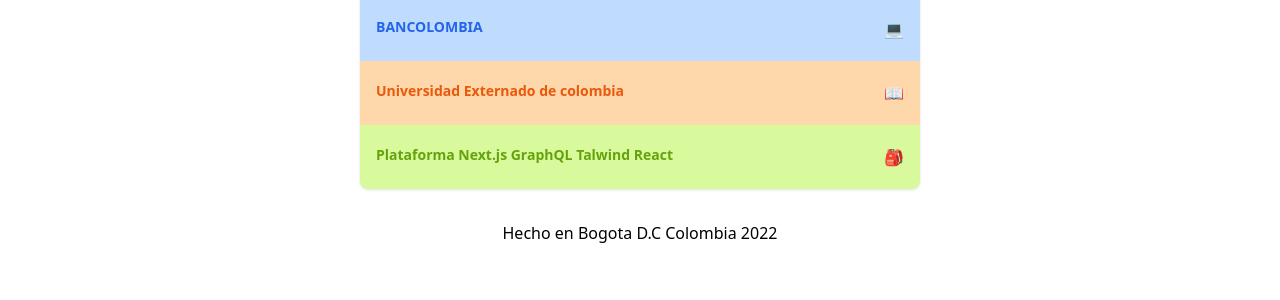
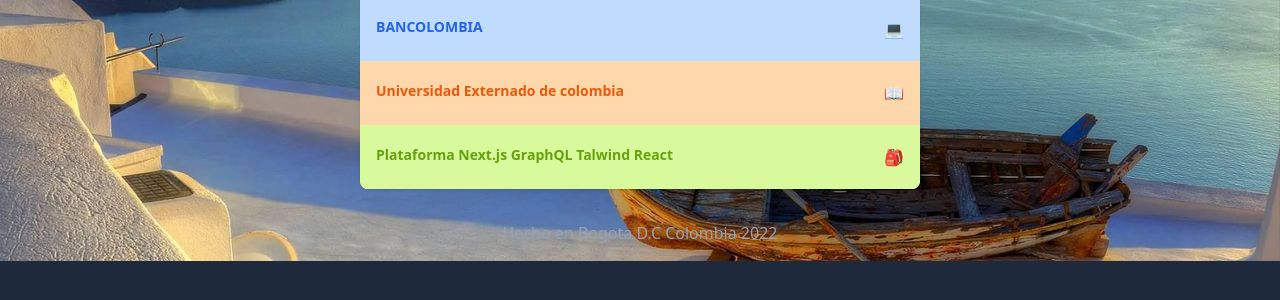
Before and after one commit to javierbf1206/cv, a plain HTML site: page index.html in a window 1280 px wide. Shown: the part 394-694 px from the top of the page. Drawn offline with nearby package versions, Linux system fonts and the light colour scheme.

Commit message:
first commit

```diff
--- a/index.html
+++ b/index.html
@@ -5,10 +5,13 @@
         <title>Javier Hernan Barbosa Ferrer</title>
         <link href="https://res.cloudinary.com/dkuarnmh4/image/upload/v1664244482/oso_toro_ww2dj4.png" rel="icon" type="image/png" />
         <script src="https://cdn.tailwindcss.com"></script>
+        <link rel="stylesheet" href="/style.css">
+
 
     </head>
 
-    <body backgroung-image: url="https://res.cloudinary.com/dkuarnmh4/image/upload/v1664248134/MIKONOS_3_iz6et2.webp">
+    <body class= "antialiased text-slate-400 bg-slate-800">
+      <div class = "backgroung_image">
 
         <div class="flex-block max-w-xl p-2 md:pd-20 mx-auto mt-20">
             <div class="bg-white shadow overflow-hidden rounded-lg">
@@ -106,5 +109,6 @@
           <div class="flex-block max-w-xl p-4 md:pd-8 mx-auto mt-2 text-center">
             Hecho en Bogota D.C Colombia 2022
           </div>
+        </div>
     </body>
 </html>
--- /dev/null
+++ b/style.css
@@ -0,0 +1,6 @@
+.backgroung_image {
+    background-image: url(/images/MIKONOS\ 3.webp);
+    background-size: cover;
+    background-attachment: fixed;
+    background-position: center;
+}
```
Also changed, not shown: images/MIKONOS 3.webp (added).
